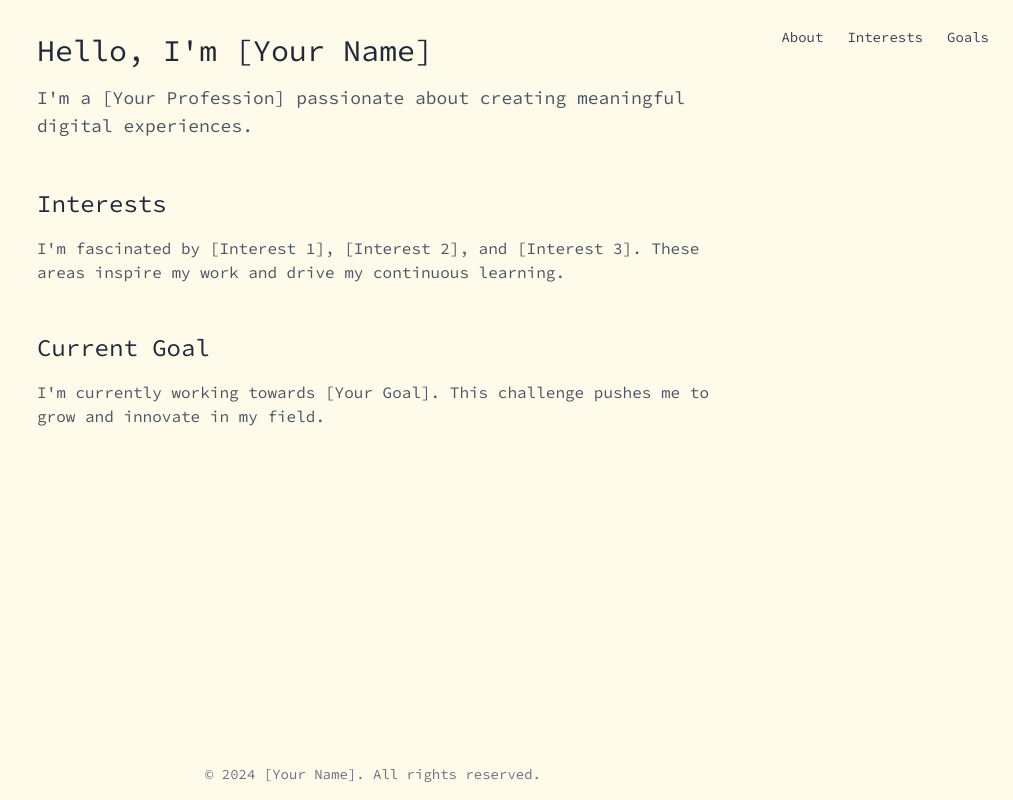
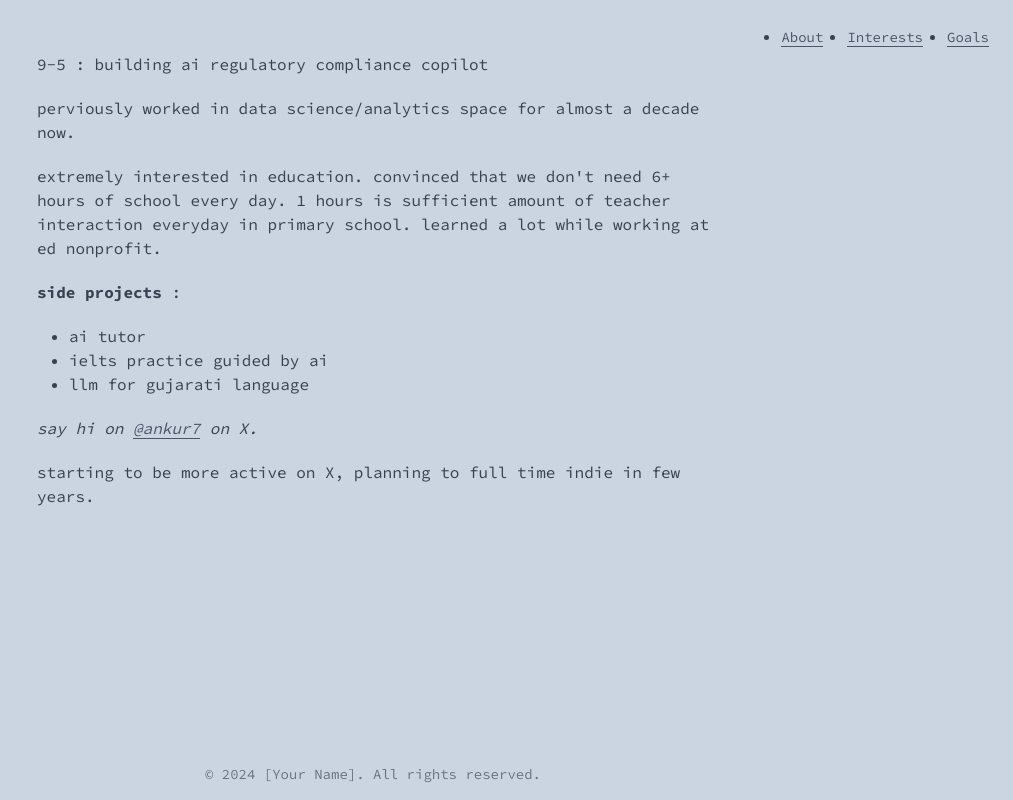
Before and after one commit to ankurkpatel/ankurkpatel.github.io, a React (Vite) app: page / in a window 1280 px wide. Shown: the whole page, without its empty margins (267-1280 px from the left). Built offline with nearby package versions, Linux system fonts and the light colour scheme.

Commit message:
add markdown

```diff
--- a/src/App.css
+++ b/src/App.css
@@ -14,3 +14,30 @@
     /* font-family: 'Inconsolata', monospace; */
   }
 }
+
+p {
+  margin-bottom: 1.25em;
+  margin-top: 1.25em;
+}
+
+ul {
+  list-style: disc;
+  padding-left: 2rem;
+}
+
+a {
+  color: #4a5568; /* A dark gray color */
+  text-decoration: none;
+  border-bottom: 1px solid #4a5568;
+  transition: color 0.3s ease, border-color 0.3s ease;
+}
+
+a:hover {
+  color: #2d3748; /* A darker gray for hover state */
+  border-color: #2d3748;
+}
+
+a:focus {
+  outline: 2px solid #4a5568;
+  outline-offset: 2px;
+}
--- a/src/App.jsx
+++ b/src/App.jsx
@@ -2,40 +2,30 @@ import { useState } from 'react'
 import reactLogo from './assets/react.svg'
 import viteLogo from '/vite.svg'
 import './App.css'
+import gfm from "remark-gfm"
+import MarkdownDisplay from './MarkdownDisplay'
+import landingPageContent from './mdFiles/LP.md?raw'
+
 
 function App() {
   const [count, setCount] = useState(0)
 
   return (
     <>
-      <div className="min-h-screen bg-amber-50 text-gray-700 flex flex-col">
+      <div className="min-h-screen bg-slate-300 text-gray-700 flex flex-col">
         {/* Navigation */}
         <nav className="fixed bottom-0 right-0 md:top-0 md:left-0 md:right-0 md:bottom-auto p-4 md:p-6">
-          <ul className="flex flex-row md:flex-row justify-end space-y-2 md:space-y-0 md:space-x-6">
-            <li><a href="#about" className="text-sm hover:text-gray-900 transition-colors">About</a></li>
-            <li><a href="#interests" className="text-sm hover:text-gray-900 transition-colors">Interests</a></li>
-            <li><a href="#goals" className="text-sm hover:text-gray-900 transition-colors">Goals</a></li>
-          </ul>
+        <ul className="flex flex-row justify-end space-x-4 md:space-x-6">
+    <li><a href="#about" className="text-sm hover:text-gray-900 transition-colors">About</a></li>
+    <li><a href="#interests" className="text-sm hover:text-gray-900 transition-colors">Interests</a></li>
+    <li><a href="#goals" className="text-sm hover:text-gray-900 transition-colors">Goals</a></li>
+  </ul>
         </nav>
 
         {/* Main Content */}
         <main className="flex-grow px-4 md:px-0 pt-8 pb-16 md:py-8">
-          <div className="max-w-2xl mx-auto space-y-12 text">
-
-            <section id="about" className="space-y-4">
-              <h1 className="text-3xl font-light text-gray-800">Hello, I'm [Your Name]</h1>
-              <p className="text-lg text-gray-600">I'm a [Your Profession] passionate about creating meaningful digital experiences.</p>
-            </section>
-
-            <section id="interests" className="space-y-4">
-              <h2 className="text-2xl font-light text-gray-800">Interests</h2>
-              <p className="text-gray-600">I'm fascinated by [Interest 1], [Interest 2], and [Interest 3]. These areas inspire my work and drive my continuous learning.</p>
-            </section>
-
-            <section id="goals" className="space-y-4">
-              <h2 className="text-2xl font-light text-gray-800">Current Goal</h2>
-              <p className="text-gray-600">I'm currently working towards [Your Goal]. This challenge pushes me to grow and innovate in my field.</p>
-            </section>
+          <div className="max-w-2xl mx-auto space-y-12">
+            <MarkdownDisplay content={landingPageContent}/>
           </div>
         </main>
 
--- /dev/null
+++ b/src/MarkdownDisplay.jsx
@@ -0,0 +1,14 @@
+import React, { useState, useEffect } from 'react';
+import ReactMarkdown from 'react-markdown';
+import remarkGfm from 'remark-gfm';
+
+function MarkdownDisplay({ content }) {
+ console.log(content)
+  return (
+    <div className="markdown-content">
+      <ReactMarkdown remarkPlugins={[remarkGfm]}>{content}</ReactMarkdown>
+    </div>
+  );
+}
+
+export default MarkdownDisplay;
--- /dev/null
+++ b/src/mdFiles/LP.md
@@ -0,0 +1,23 @@
+
+9-5 : building ai regulatory compliance copilot
+
+
+perviously worked in data science/analytics space for almost a decade now.
+
+
+extremely interested in education. convinced that we don't need 6+ hours of school every day. 1 hours is sufficient amount of teacher interaction everyday in primary school. learned a lot while working at ed nonprofit.
+
+
+
+**side projects** :
+
+- ai tutor
+- ielts practice guided by ai
+- llm for gujarati language
+
+
+
+
+*say hi on [@ankur7]() on X.*
+
+starting to be more active on X, planning to full time indie in few years.
--- a/vite.config.js
+++ b/vite.config.js
@@ -1,8 +1,12 @@
 import { defineConfig } from 'vite'
 import react from '@vitejs/plugin-react'
+import Markdown from 'vite-plugin-markdown'
 
 // https://vitejs.dev/config/
 export default defineConfig({
-  plugins: [react()],
-  base: '/'
+  plugins: [
+    react(),
+  ],
+  base: '/',
+  assetsInclude: ['**/*.md']
 })
```
Also changed, not shown: package.json (+5 -2 lines), src/mdFiles/LandingPage.md (added, +15 -0 lines), 1 other file (tests, documents, lock files or other folders).
